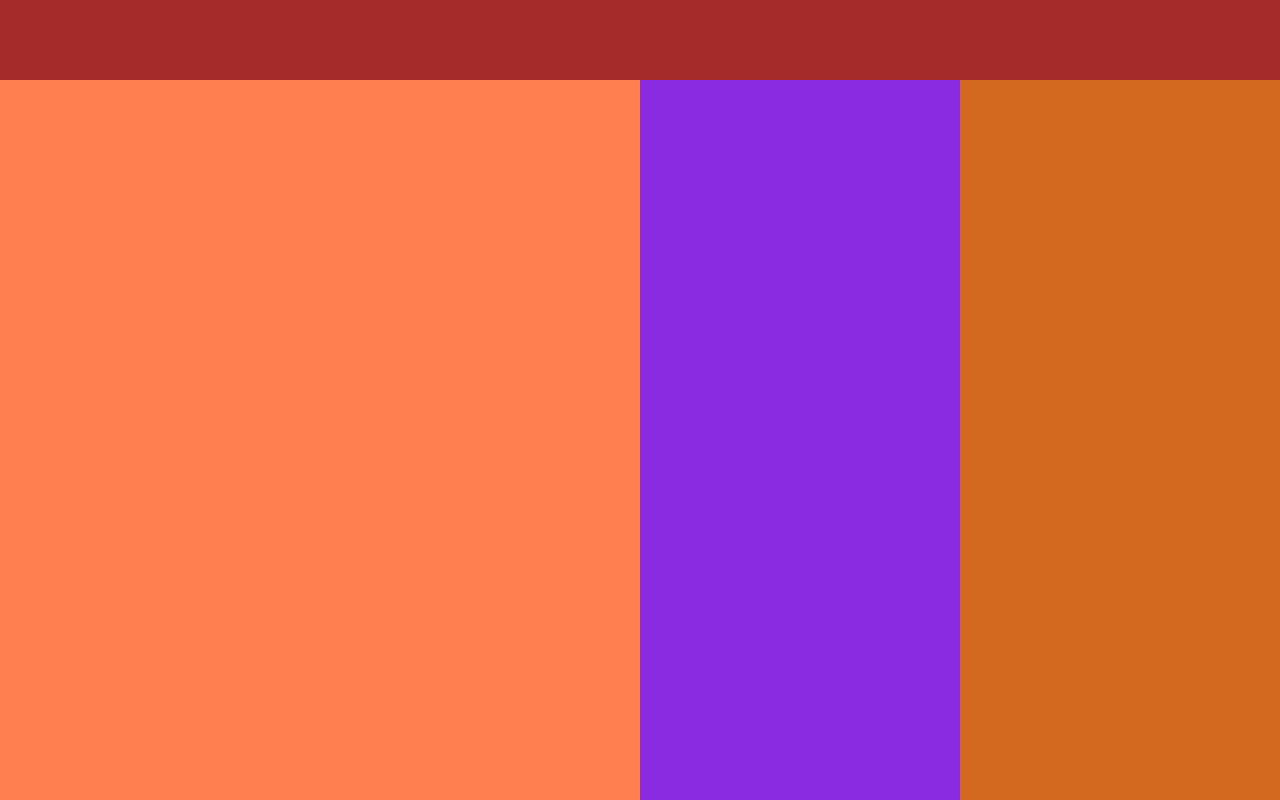
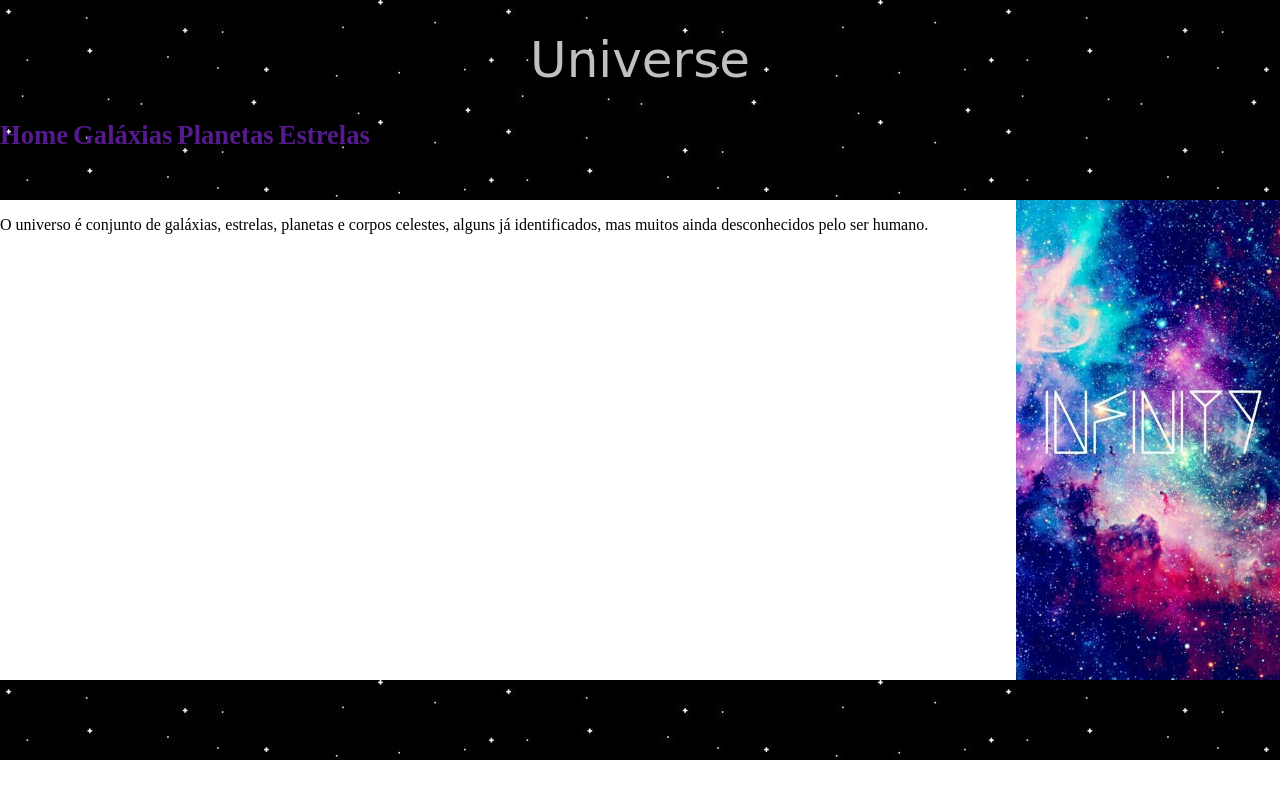
Before and after one commit to NessaPaixao/03-02-Responsividade, a plain HTML site: page index.html in a window 1280 px wide. Drawn offline with Linux system fonts and the light colour scheme; a web font is replaced by a local one.

Commit message:
Criar e manusear site

```diff
--- a/index.html
+++ b/index.html
@@ -5,12 +5,25 @@
     <meta name="viewport" content="width=device-width, initial-scale=1.0">
     <meta http-equiv="X-UA-Compatible" content="ie=edge">
     <link rel="stylesheet" href="style.css">
-    <title>Document</title>
+    <link href="https://fonts.googleapis.com/css?family=Mountains+of+Christmas&display=swap" rel="stylesheet">
+
+    <title>universo</title>
 </head>
 <body>
 
-    <nav></nav>
-    <header></header>
+    <section> Universe </section>
+    <nav>
+        <div id="mobile">
+            <a href="">Home</a>
+            <a href="">Galáxias</a>
+            <a href="">Planetas</a>
+            <a href="">Estrelas</a>
+        </div>
+
+    </nav>
+    <header>
+        <p>O universo é conjunto de galáxias, estrelas, planetas e corpos celestes, alguns já identificados, mas muitos ainda desconhecidos pelo ser humano.</p>
+    </header>
     <aside></aside>
     <footer></footer>
 
--- a/style.css
+++ b/style.css
@@ -1,49 +1,77 @@
 body{
     margin: 0;
     display: grid;
-    grid-template-areas: 'nav nav nav nav'
+    grid-template-areas: 'section section section section'
+                         'nav nav nav nav'
                          'header header header header'
                          'aside aside aside aside'
                          'footer footer footer footer';
-    grid-template-rows: 10vh 40vh 40vh 10vh;
+    grid-template-rows: 15vh 10vh 20vh 40vh 10vh;
 }
 
+section{
+    grid-area: section;
+    background-image: url(banner.jpg);
+    color: silver;
+    font-size: 50px;
+    font-family: 'Mountains of Christmas', cursive;
+    display: flex;
+    align-items: center;
+    justify-content: center;
+}
 nav{
     grid-area: nav;
-    background-color: brown;
+    background-image: url(banner.jpg);
+    color: white
+    font-family:'Mountains of Christmas', cursive;
+    font-size:15pt;
+    font-weight:800;
+
 }
 
 header{
     grid-area: header;
-    background-color: coral;
+    background-color: white;
 }
 
 aside{
     grid-area: aside;
-    background-color:chocolate;
+    background-image: url(foto.jpg);
+    background-position: center;
+    background-size: cover;
+
 }
 
 footer{
     grid-area: footer;
-    background-color: blueviolet;
+    background-image: url(banner.jpg);
 }
 
 @media(min-width:728px){
     body{
-        grid-template-areas: 'nav nav nav aside'
-                         'header header header aside'
-                         'header header header aside'
-                         'footer footer footer aside';
+        grid-template-areas: 'section section section section'
+                             'nav nav nav aside'
+                             'header aside aside aside'
+                             'header aside aside aside'
+                             'footer footer footer aside';
     }
 
 }
 
 @media(min-width:1024px){
     body{
-        grid-template-areas: 'nav nav nav nav '
-                         'header header footer aside'
-                         'header header footer aside'
-                         'header header footer aside';
-    }
+        grid-template-areas: 'section section section section'
+                         'nav nav nav nav'
+                         'header aside aside aside'
+                         'header aside aside aside'
+                         'footer footer footer footer';
 
 }
+
+nav #mobile a{
+    text-decoration: none;
+    color: white
+    font-family: 'Mountains of Christmas', cursive;
+    font-size: 20pt;
+    font-weight: 800
+}
```
Also changed, not shown: banner.jpg (added), bfa375807273c60c429c50c8ed73632e.jpg (added), foto.jpg (added), universe.png (added).
